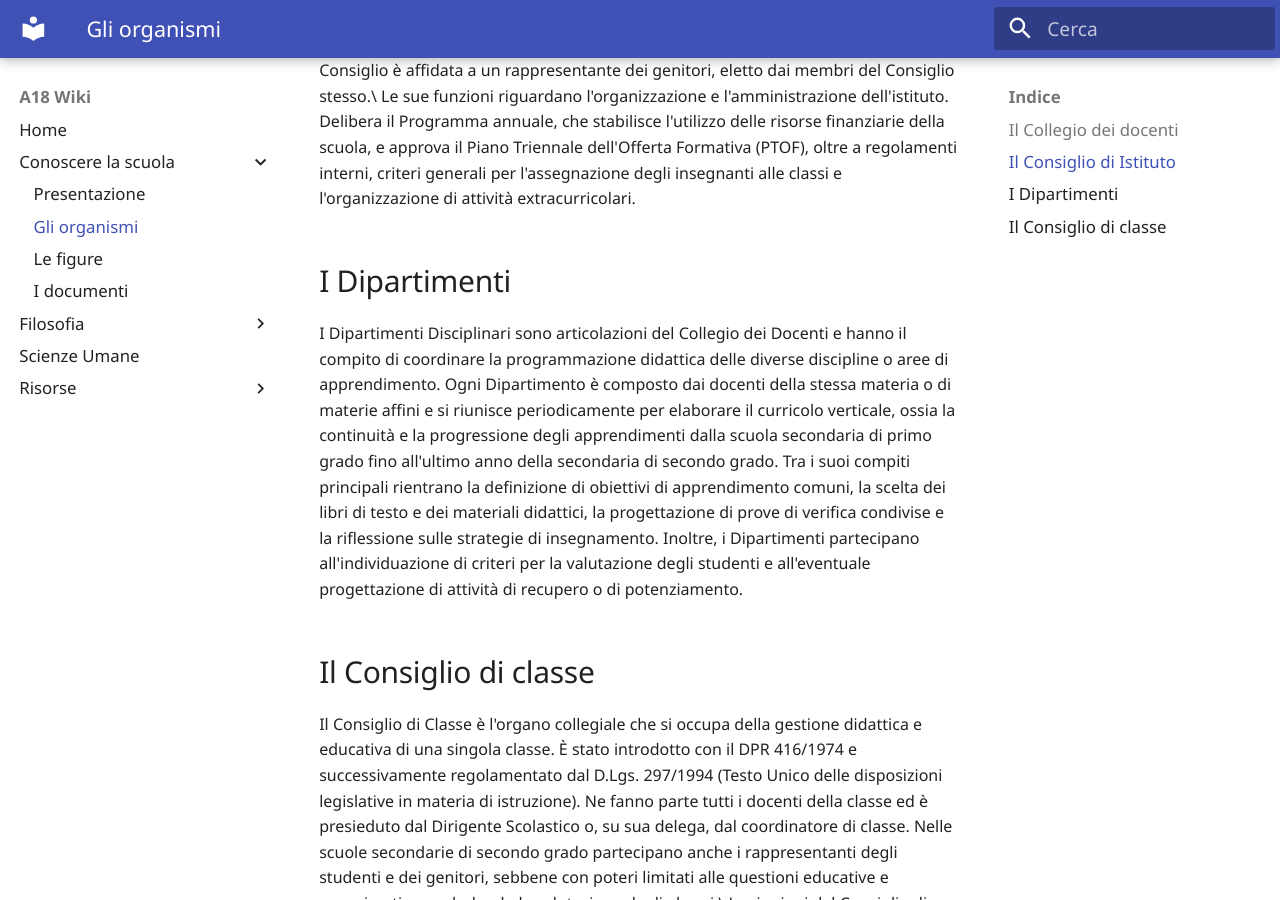
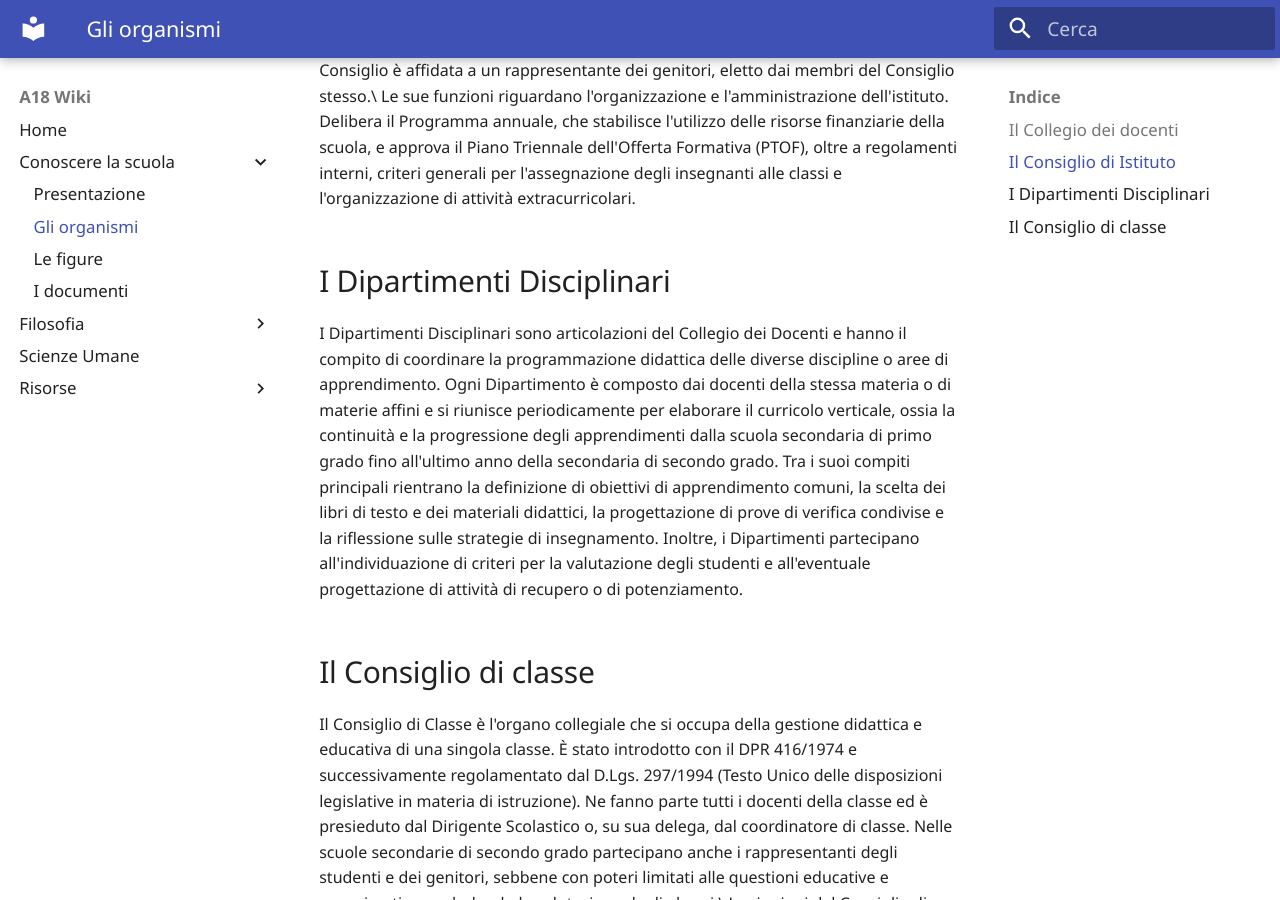
Before and after one commit to antonio-vigilante/a18wiki, an MkDocs documentation site: the page built from docs/scuola/organismi.md, in a window 1280 px wide and 900 px high, scrolled down 1185 px. Built offline with MkDocs 1.6.1 and Material for MkDocs 9.7.7, drawn with Linux system fonts in a browser that asks for light colours.

Commit message:
Update organismi.md

```diff
--- a/docs/scuola/organismi.md
+++ b/docs/scuola/organismi.md
@@ -57,7 +57,7 @@ dell'Offerta Formativa (PTOF), oltre a regolamenti interni, criteri
 generali per l'assegnazione degli insegnanti alle classi e
 l'organizzazione di attività extracurricolari.
 
-## I Dipartimenti
+## I Dipartimenti Disciplinari
 
 I Dipartimenti Disciplinari sono articolazioni del Collegio dei Docenti
 e hanno il compito di coordinare la programmazione didattica delle
```
